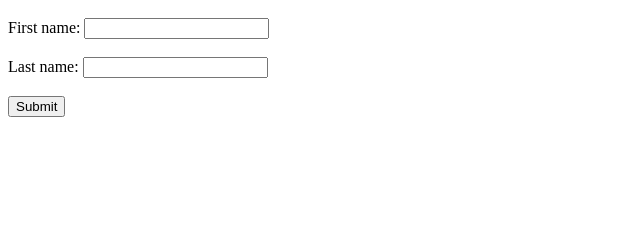
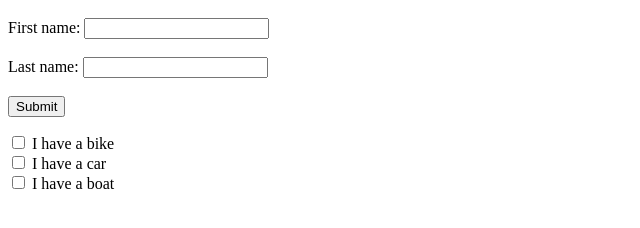
Before and after one commit to thibtik/practice3_git, a plain HTML site: page index.html in a window 1280 px wide. Shown: the part 48-276 px from the top of the page, without its empty margins (0-640 px from the left). Drawn offline with Linux system fonts and the light colour scheme.

Commit message:
Add checkbox

```diff
--- a/index.html
+++ b/index.html
@@ -7,3 +7,11 @@
     <input type="text" id="lname" name="lname"><br><br>
     <input type="submit" value="Submit">
   </form>
+
+
+  <input type="checkbox" id="vehicle1" name="vehicle1" value="Bike">
+  <label for="vehicle1"> I have a bike</label><br>
+  <input type="checkbox" id="vehicle2" name="vehicle2" value="Car">
+  <label for="vehicle2"> I have a car</label><br>
+  <input type="checkbox" id="vehicle3" name="vehicle3" value="Boat">
+  <label for="vehicle3"> I have a boat</label><br>
```
